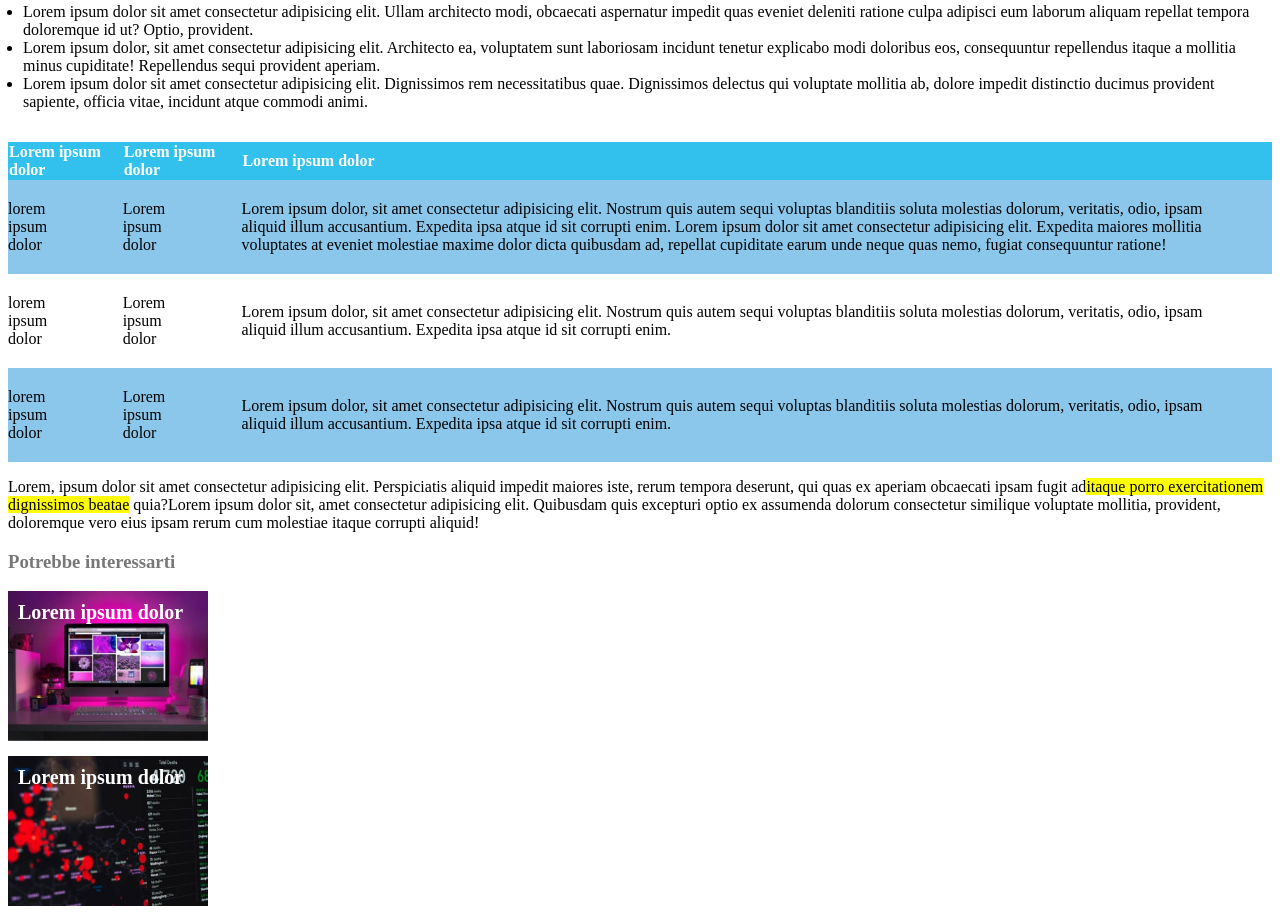
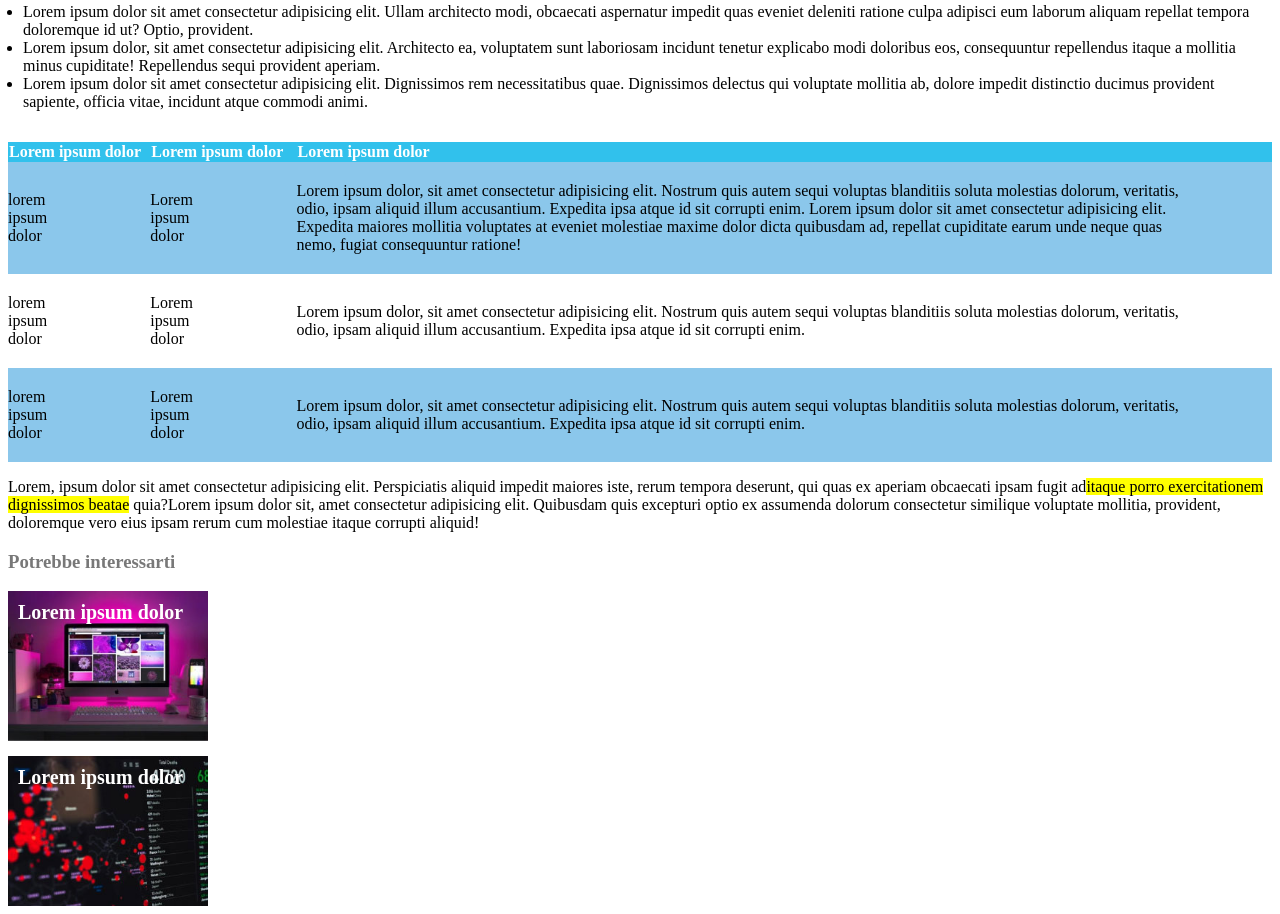
Before and after one commit to bittoMazza/html-css-booleaner, a plain HTML site: page index.html in a window 1280 px wide. Shown: the part 866-1780 px from the top of the page. Drawn offline with Linux system fonts and the light colour scheme.

Commit message:
sempre problemi tabella

```diff
--- a/css/style.css
+++ b/css/style.css
@@ -101,5 +101,5 @@ table{
 
 td{
     text-align: left;
-    padding: 20px 50px 20px 0px;
+    padding: 20px 80px 20px 0px;
 }
--- a/index.html
+++ b/index.html
@@ -37,8 +37,8 @@
         <table>
             <thead>
                 <tr id="testa">
-                    <th class="prova">Lorem ipsum dolor</th>
-                    <th class="prova">Lorem ipsum dolor</th>
+                    <th>Lorem ipsum dolor</th>
+                    <th>Lorem ipsum dolor</th>
                     <th>Lorem ipsum dolor</th>
                 </tr>
             </thead>
```
